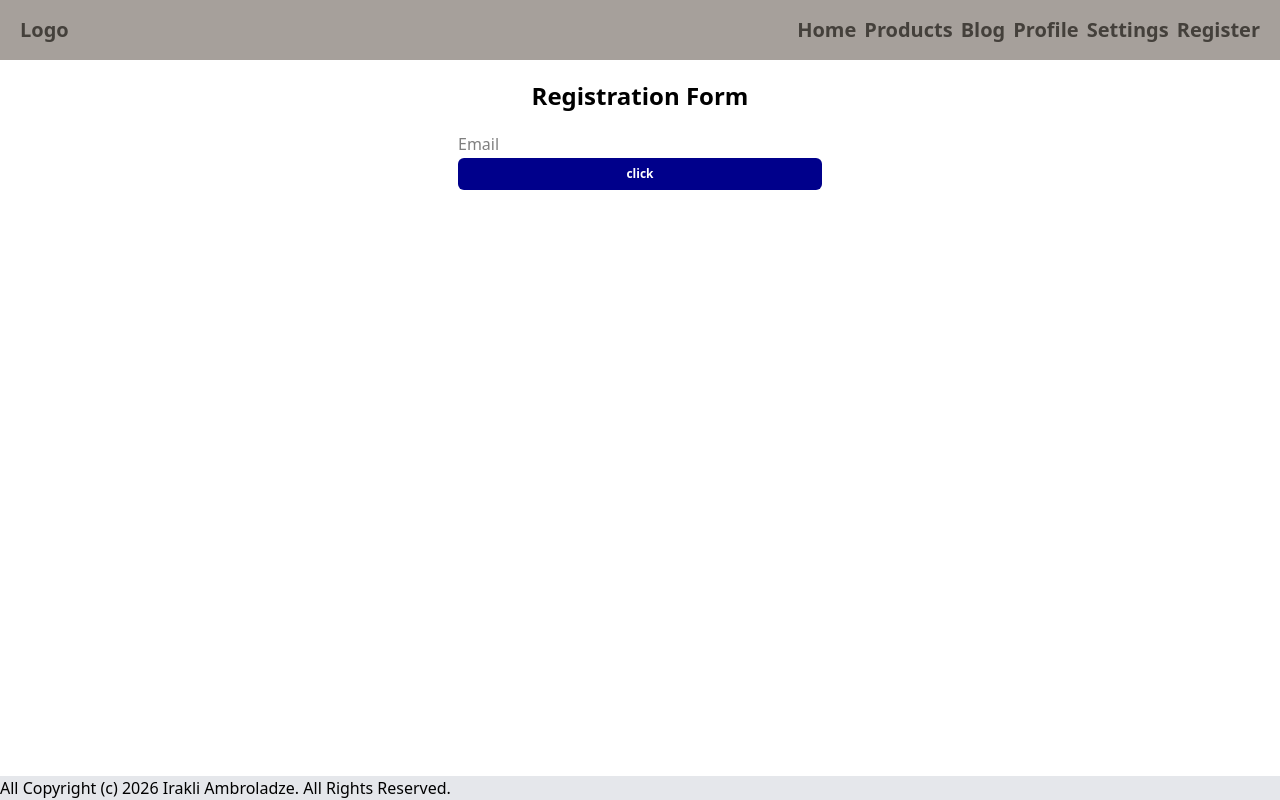
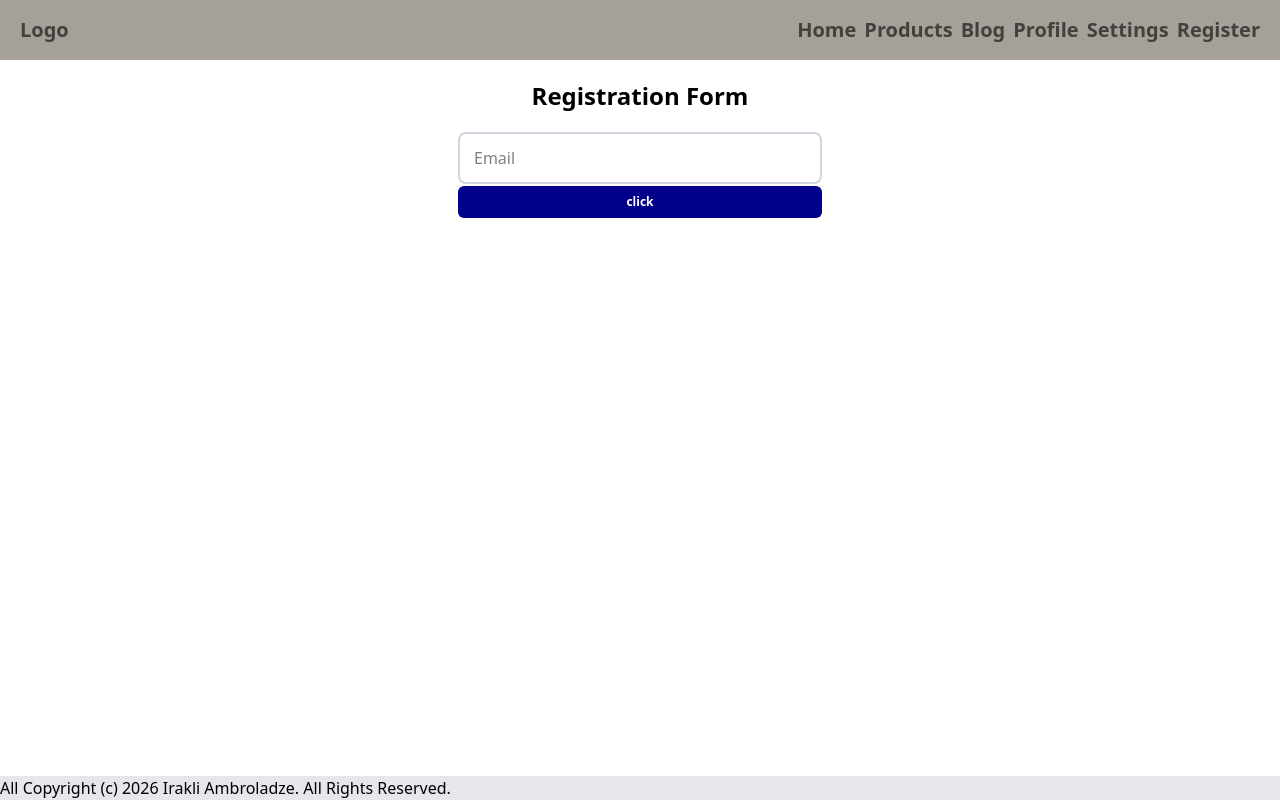
Before and after one commit to IrakliAmbroladze/react-geolab, a React (Vite) app: page /register in a window 1280 px wide. Built offline with nearby package versions, Linux system fonts and the light colour scheme.

Commit message:
feat(Input): made component uncontrolled in order to use register from useForm from react-hook-form

```diff
--- a/src/components/Input.jsx
+++ b/src/components/Input.jsx
@@ -2,18 +2,14 @@ export const Input = ({
   type = "text",
   placeholder = "Enter text ... ",
   name = "",
-  value = "",
-  onChange = () => {},
   required = false,
-  register = () => {},
+  register,
 }) => {
   return (
     <input
       type={type}
       placeholder={placeholder}
       name={name}
-      value={value}
-      onChange={onChange}
       className="w-full py-3 px-3.5 border-2 border-[#d0d7de] rounded-lg outline-0 bg-white focus:border-[#5d9eff] focus:shadow-lg transition-all duration-150 ease-in-out"
       required={required}
       {...register(name)}
--- a/src/components/RegisterForm.jsx
+++ b/src/components/RegisterForm.jsx
@@ -14,21 +14,14 @@ export const RegisterForm = () => {
         onSubmit={handleSubmit(onSubmit)}
         className="flex flex-col gap-0.5 mb-5"
       >
-        <input
+        <Input
           type="email"
           placeholder="Email"
           name="email"
-          //value={formData.email}
-          //onChange={handleChange}
-          {...register("email")}
+          register={register}
         />
-        <Button
-          // disabled={isLoading}
-          type="submit"
-        />
+        <Button type="submit" />
       </form>
-      {/* {error && <UImessage type="error">{error}</UImessage>} */}
-      {/* {success && <UImessage type="success">{success}</UImessage>} */}
     </div>
   );
 };
```
